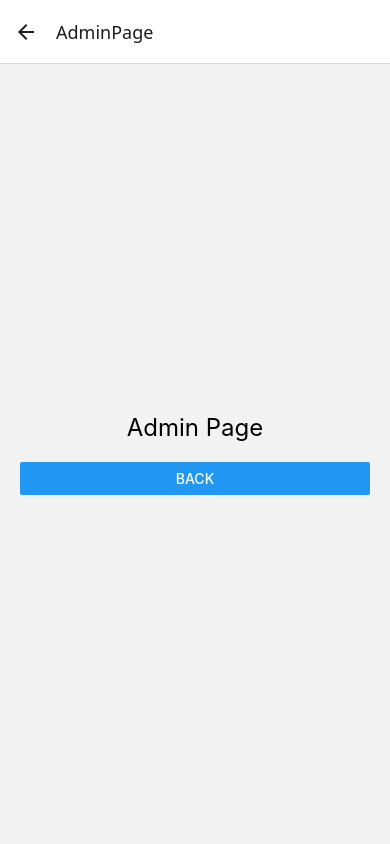
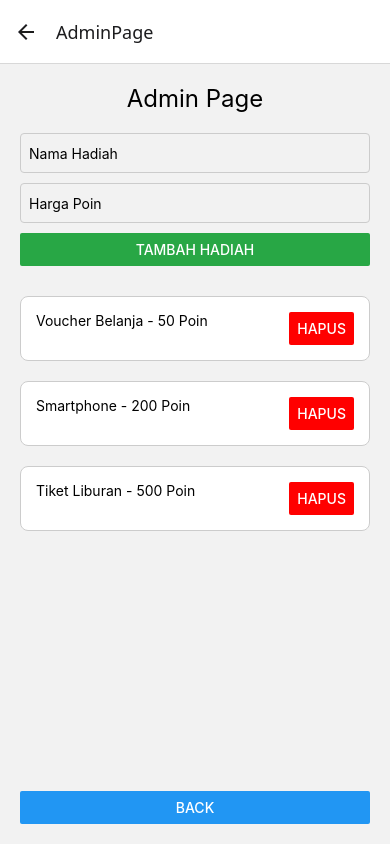
Before and after one commit to Tobyasss/Project-Funcpro, a React Native app: screen /AdminPage in a window 390 px wide. Built offline with nearby package versions, Linux system fonts and the light colour scheme.

Commit message:
Add files via upload

```diff
--- a/screens/AdminPage.js
+++ b/screens/AdminPage.js
@@ -1,16 +1,101 @@
-import React from 'react';
-import { View, Text, Button, StyleSheet } from 'react-native';
+// AdminPage.js
+import React, { useState } from 'react';
+import { View, Text, Button, StyleSheet, FlatList, TextInput, Alert } from 'react-native';
+import { useTabungan } from './TabunganContext'; // Import the custom hook for context
 
 export default function AdminPage({ navigation }) {
+  const { hadiahList, addHadiah, removeHadiah } = useTabungan(); // Get addHadiah and removeHadiah from context
+  const [newHadiah, setNewHadiah] = useState({ nama: '', poin: '' }); // State for new hadiah input
+
+  // Handle adding new hadiah
+  const handleAddHadiah = () => {
+    const { nama, poin } = newHadiah;
+    if (nama && poin) {
+      addHadiah(nama, poin); // Add new hadiah to the list
+      setNewHadiah({ nama: '', poin: '' }); // Reset input fields
+      Alert.alert('Sukses!', `Hadiah "${nama}" berhasil ditambahkan.`);
+    } else {
+      Alert.alert('Gagal!', 'Pastikan nama dan poin hadiah terisi dengan benar.');
+    }
+  };
+
+  // Handle removing a hadiah
+  const handleRemoveHadiah = (id) => {
+    removeHadiah(id); // Remove the hadiah based on id
+  };
+
+  // Sort hadiahList by poin in ascending order (lowest to highest)
+  const sortedHadiahList = hadiahList.sort((a, b) => a.poin - b.poin);
+
   return (
     <View style={styles.container}>
       <Text style={styles.title}>Admin Page</Text>
+
+      {/* Button for Adding new hadiah */}
+      <View style={styles.addContainer}>
+        <TextInput
+          style={styles.input}
+          placeholder="Nama Hadiah"
+          value={newHadiah.nama}
+          onChangeText={(text) => setNewHadiah({ ...newHadiah, nama: text })}
+        />
+        <TextInput
+          style={styles.input}
+          placeholder="Harga Poin"
+          value={newHadiah.poin}
+          onChangeText={(text) => setNewHadiah({ ...newHadiah, poin: text })}
+          keyboardType="numeric"
+        />
+        <Button
+          title="Tambah Hadiah"
+          onPress={handleAddHadiah}
+          color="#28a745"
+        />
+      </View>
+
+      {/* List of hadiah with Remove button */}
+      <FlatList
+        data={sortedHadiahList}
+        keyExtractor={(item) => item.id}
+        renderItem={({ item }) => (
+          <View style={styles.item}>
+            <Text>{item.nama} - {item.poin} Poin</Text>
+            <Button
+              title="Hapus"
+              onPress={() => handleRemoveHadiah(item.id)} // Handle the removal of the item
+              color="red"
+            />
+          </View>
+        )}
+      />
+
+      {/* Back button */}
       <Button title="Back" onPress={() => navigation.goBack()} />
     </View>
   );
 }
 
 const styles = StyleSheet.create({
-  container: { flex: 1, justifyContent: 'center', padding: 20 },
+  container: { flex: 1, padding: 20 },
   title: { fontSize: 24, textAlign: 'center', marginBottom: 20 },
+  addContainer: { marginBottom: 20 },
+  input: {
+    height: 40,
+    borderColor: '#ccc',
+    borderWidth: 1,
+    marginBottom: 10,
+    paddingHorizontal: 8,
+    borderRadius: 4,
+  },
+  item: {
+    marginVertical: 10,
+    padding: 15,
+    borderWidth: 1,
+    borderRadius: 8,
+    borderColor: '#ccc',
+    backgroundColor: '#fff',
+    elevation: 3,
+    flexDirection: 'row',
+    justifyContent: 'space-between',
+  },
 });
--- a/screens/PenukaranPoin.js
+++ b/screens/PenukaranPoin.js
@@ -1,31 +1,32 @@
 import React, { useState } from 'react';
-import { View, Text, Button, StyleSheet, Alert } from 'react-native';
+import { View, Text, Button, StyleSheet, Alert, ScrollView } from 'react-native';
 import { useTabungan } from './TabunganContext'; // Import the custom hook for context
 
 const PenukaranPoin = () => {
-  const { poinUser, addRedeemedHadiah } = useTabungan(); // Get points and addRedeemedHadiah function
-  const [hadiah] = useState([
-    { id: '1', nama: 'Voucher Belanja', poin: 50 },
-    { id: '2', nama: 'Smartphone', poin: 200 },
-    { id: '3', nama: 'Tiket Liburan', poin: 500 },
-  ]);
+  const { poinUser, addRedeemedHadiah, hadiahList, tambahTabungan } = useTabungan(); // Get points and addRedeemedHadiah function
+  const [hadiah] = useState(hadiahList); // Use hadiahList from context
 
   const tukarHadiah = (hadiah) => {
     if (poinUser >= hadiah.poin) {
       // Deduct points and add to redeemedHadiah
       addRedeemedHadiah(hadiah);
+      tambahTabungan(-hadiah.poin);  // Deduct points when redeeming
       Alert.alert('Berhasil!', `Anda berhasil menukar poin untuk ${hadiah.nama}.`);
     } else {
       Alert.alert('Gagal!', 'Poin Anda tidak cukup untuk menukar hadiah ini.');
     }
   };
 
+  // Sort hadiahList by poin in ascending order (lowest to highest)
+  const sortedHadiahList = hadiah.sort((a, b) => a.poin - b.poin);
+
   return (
     <View style={styles.container}>
       <Text style={styles.header}>Penukaran Poin</Text>
       <Text style={styles.poin}>Poin Anda: {poinUser}</Text>
 
-      {hadiah.map((item, index) => (
+      <ScrollView>
+        {sortedHadiahList.map((item, index) => (
           <View key={item.id || index} style={styles.item}>
             <Text style={styles.hadiahText}>
               {item.nama} - {item.poin} Poin
@@ -37,6 +38,7 @@ const PenukaranPoin = () => {
             />
           </View>
         ))}
+      </ScrollView>
     </View>
   );
 };
--- a/screens/TabunganContext.js
+++ b/screens/TabunganContext.js
@@ -1,3 +1,4 @@
+// TabunganContext.js
 import React, { createContext, useState, useContext } from 'react';
 
 // Create the context
@@ -5,23 +6,47 @@ const TabunganContext = createContext();
 
 // Create a provider component
 export const TabunganProvider = ({ children }) => {
-  const [poinUser, setPoinUser] = useState(100); // Example state for points
-  const [redeemedHadiah, setRedeemedHadiah] = useState([]); // Store redeemed hadiah
+  const [poinUser, setPoinUser] = useState(0); // Store user points
+  const [redeemedHadiah, setRedeemedHadiah] = useState([]); // Store redeemed rewards
+  const [hadiahList, setHadiahList] = useState([   // List of rewards available for redemption
+    { id: '1', nama: 'Voucher Belanja', poin: 50 },
+    { id: '2', nama: 'Smartphone', poin: 200 },
+    { id: '3', nama: 'Tiket Liburan', poin: 500 },
+  ]);
 
-  // Function to add points when trash is added
-  const tambahTabungan = ({ jenis, berat }) => {
-    const pointsAdded = berat * 10; // Convert weight to points (1 kg = 10 points)
-    setPoinUser((prevPoin) => prevPoin + pointsAdded);
+  // Function to add points to the user account
+  const tambahTabungan = (points) => {
+    setPoinUser((prevPoin) => prevPoin + points); // Add or subtract points from the user's current points
   };
 
-  // Function to add redeemed hadiah
+  // Function to add a redeemed reward to the user's account
   const addRedeemedHadiah = (hadiah) => {
-    setRedeemedHadiah((prevRedeemed) => [...prevRedeemed, hadiah]);
-    setPoinUser(poinUser - hadiah.poin); // Deduct points when hadiah is redeemed
+    setRedeemedHadiah((prevHadiah) => [...prevHadiah, hadiah]); // Add redeemed reward to the list
+  };
+
+  // Function to add a new reward (hadiah) to the list
+  const addHadiah = (nama, poin) => {
+    const newHadiah = { id: (hadiahList.length + 1).toString(), nama, poin };
+    setHadiahList((prevHadiahList) => [...prevHadiahList, newHadiah]);
+  };
+
+  // Function to remove a reward by ID
+  const removeHadiah = (id) => {
+    setHadiahList((prevHadiahList) => prevHadiahList.filter((hadiah) => hadiah.id !== id));
   };
 
   return (
-    <TabunganContext.Provider value={{ poinUser, redeemedHadiah, addRedeemedHadiah, tambahTabungan }}>
+    <TabunganContext.Provider
+      value={{
+        poinUser,
+        redeemedHadiah,
+        hadiahList,
+        tambahTabungan,
+        addRedeemedHadiah,
+        addHadiah,  // Export the addHadiah function
+        removeHadiah,
+      }}
+    >
       {children}
     </TabunganContext.Provider>
   );
--- a/screens/TabunganSampah.js
+++ b/screens/TabunganSampah.js
@@ -7,15 +7,18 @@ export default function TabunganSampahScreen() {
   const { tambahTabungan } = useTabungan();  // Destructure tambahTabungan from context
 
   const handleSubmit = () => {
-    if (!berat || isNaN(berat)) {
+    if (!berat || isNaN(berat) || parseFloat(berat) <= 0) {
       alert('Masukkan berat sampah yang valid!');
       return;
     }
 
     // Convert trash weight to points (1 kg = 10 points)
-    tambahTabungan({ jenis: 'Organik', berat: parseFloat(berat) });
+    const poin = parseFloat(berat) * 10;
 
-    alert(`Berhasil menambahkan ${berat} kg sampah organik, dan Anda mendapatkan ${parseFloat(berat) * 10} poin.`);
+    // Add points to tabungan
+    tambahTabungan(poin);
+
+    alert(`Berhasil menambahkan ${berat} kg sampah organik, dan Anda mendapatkan ${poin} poin.`);
     setBerat(''); // Clear the input after submission
   };
 
--- a/screens/TasHadiah.js
+++ b/screens/TasHadiah.js
@@ -3,10 +3,9 @@ import { View, Text, StyleSheet, FlatList } from 'react-native';
 import { useTabungan } from './TabunganContext';
 
 const TasHadiah = () => {
-  const { redeemedHadiah } = useTabungan();
+  const { redeemedHadiah } = useTabungan(); // Get redeemed hadiah from context
 
-  // Pastikan 'redeemedHadiah' tersedia
-  if (!redeemedHadiah) {
+  if (!redeemedHadiah || redeemedHadiah.length === 0) {
     return (
       <View style={styles.container}>
         <Text style={styles.noItems}>Data hadiah tidak ditemukan.</Text>
@@ -17,19 +16,15 @@ const TasHadiah = () => {
   return (
     <View style={styles.container}>
       <Text style={styles.header}>Tas Hadiah</Text>
-      {redeemedHadiah.length > 0 ? (
       <FlatList
         data={redeemedHadiah}
-          keyExtractor={(item, index) => item.id ? item.id : `item-${index}`} // Fix template string
+        keyExtractor={(item) => item.id}
         renderItem={({ item }) => (
           <View style={styles.item}>
             <Text>{item.nama}</Text>
           </View>
         )}
       />
-      ) : (
-        <Text style={styles.noItems}>Belum ada hadiah yang ditukar.</Text>
-      )}
     </View>
   );
 };
```
Also changed, not shown: screens/AddHadiah.js (added, +55 -0 lines), screens/AdminTabNavigator.js (added, +15 -0 lines), screens/RemoveHadiah.js (added, +49 -0 lines). Lines whose indentation alone changed are shown as unchanged.
